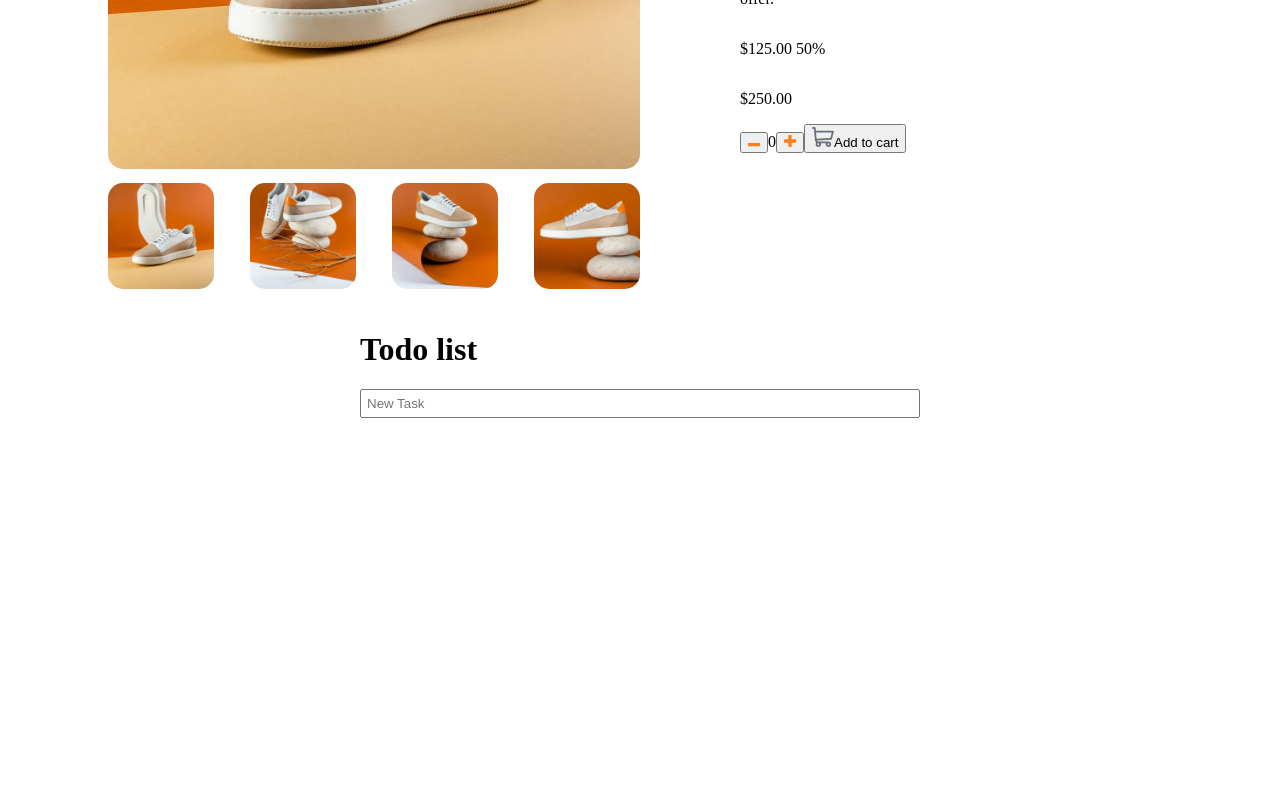
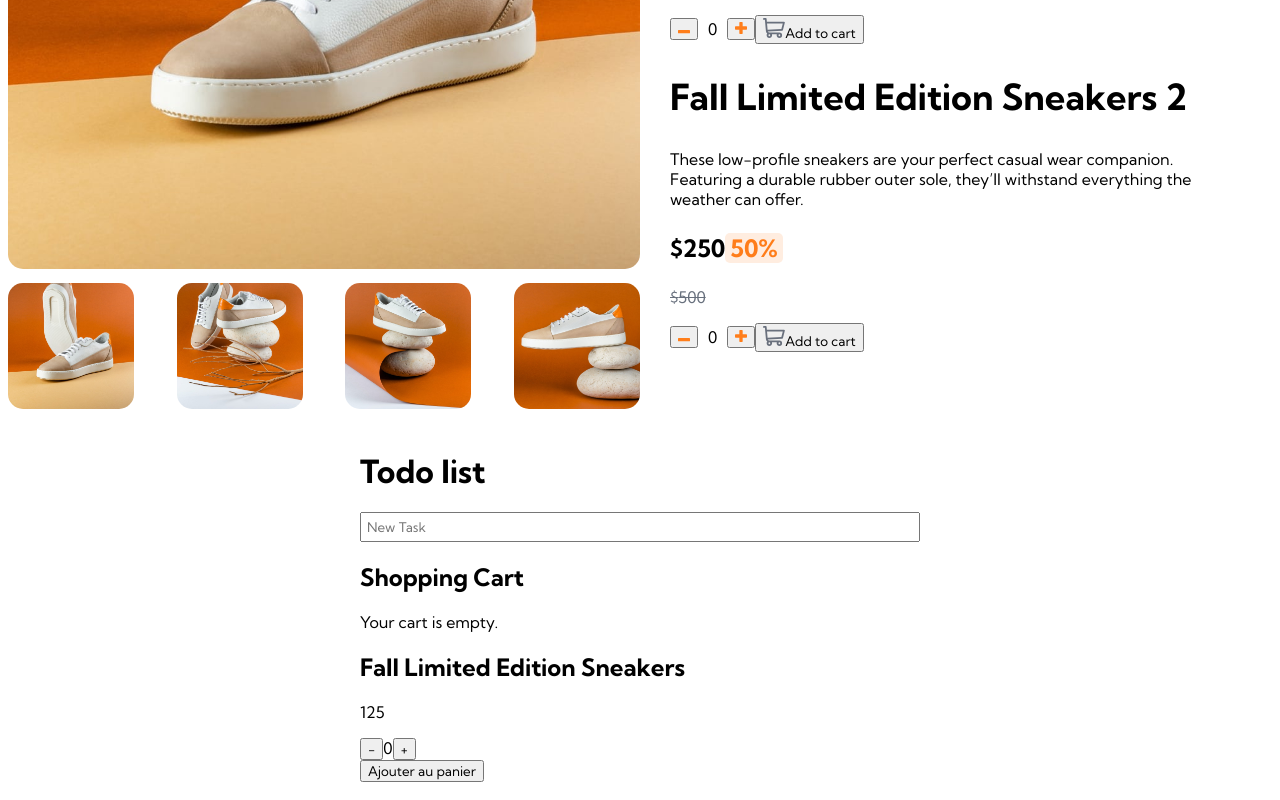
Before and after one commit to EZoVn/react-ecommerce, a React (Vite) app: page / in a window 1280 px wide. Shown: the part 520-1320 px from the top of the page. Before the commit the page ends 966 px from the top, so only its background shows below. Built offline with nearby package versions, Linux system fonts and the light colour scheme.

Commit message:
Premier resultat affichage panier dynamique

```diff
--- a/index.html
+++ b/index.html
@@ -2,11 +2,7 @@
 <html lang="en">
   <head>
     <meta charset="UTF-8" />
-    <link
-      rel="icon"
-      type="image/svg+xml"
-      href="./public/images/favicon-32x32.png"
-    />
+    <link rel="icon" type="image/svg+xml" href="./images/favicon-32x32.png" />
     <meta name="viewport" content="width=device-width, initial-scale=1.0" />
     <title>Sneakers</title>
   </head>
--- a/src/App.css
+++ b/src/App.css
@@ -1,3 +1,8 @@
+@import url("https://fonts.googleapis.com/css2?family=Kumbh+Sans:wght@400;700&display=swap");
+* {
+  font-family: "Kumbh Sans", sans-serif;
+}
+
 /* App.css */
 .app {
   max-width: 600px;
--- a/src/App.jsx
+++ b/src/App.jsx
@@ -22,6 +22,84 @@ function App() {
     );
   };
 
+  const products = [
+    { name: "Fall Limited Edition Sneakers", price: 125.0 },
+    { name: "Nike Air Force 1", price: 1250.0 },
+    { name: "Nike Air Max 270", price: 1250.0 },
+    { name: "Nike Air Jordan 1", price: 1250.0 },
+    { name: "Adidas Stan Smith", price: 1250.0 },
+    { name: "Adidas Superstar", price: 1250.0 },
+    { name: "Adidas Ultraboost", price: 1250.0 },
+    { name: "Puma Suede Classic", price: 1250.0 },
+    { name: "Puma RS-X", price: 1250.0 },
+    { name: "Puma Speedcat", price: 1250.0 },
+    { name: "Reebok Club C 85", price: 1250.0 },
+    {
+      name: "Reebok Classic Leather",
+      description: "Chaussure de marque Reebok",
+    },
+    { name: "Reebok Zig Kinetica", description: "Chaussure de marque Reebok" },
+    { name: "Asics Gel-Kayano", description: "Chaussure de marque Asics" },
+    { name: "Asics Gel-Nimbus", description: "Chaussure de marque Asics" },
+    { name: "Asics Gel-Lyte", description: "Chaussure de marque Asics" },
+  ];
+
+  const [cart, setCart] = useState([]);
+
+  function Product({ product, setCart }) {
+    const [quantity, setQuantity] = useState(0);
+
+    const addToCart = () => {
+      const productToAdd = { ...product, quantity };
+      setCart([...cart, productToAdd]);
+    };
+
+    return (
+      <div>
+        <h2>{product.name}</h2>
+        <p>{product.price}</p>
+        <div>
+          <button onClick={() => setQuantity(quantity > 1 ? quantity - 1 : 0)}>
+            -
+          </button>
+          <span>{quantity}</span>
+          <button onClick={() => setQuantity(quantity + 1)}>+</button>
+        </div>
+        <button onClick={addToCart}>Ajouter au panier</button>
+      </div>
+    );
+  }
+
+  const CartPage = ({ cart }) => {
+    return (
+      <div>
+        <h2>Shopping Cart</h2>
+        {cart.length === 0 ? (
+          <p>Your cart is empty.</p>
+        ) : (
+          <ul>
+            {cart.map((item, index) => (
+              <li
+                style={{
+                  display: "flex",
+                  listStyle: "none",
+                  padding: "10px",
+                  margin: "0",
+                }}
+                key={index}
+              >
+                <p>{item.name}</p>
+                <p>Quantity: {item.quantity}</p>
+                <p>Price: ${item.price * item.quantity}</p>
+                {/* Add any other details you want to display */}
+              </li>
+            ))}
+          </ul>
+        )}
+      </div>
+    );
+  };
+
   return (
     <div className="app">
       <h1>Todo list</h1>
@@ -42,6 +120,14 @@ function App() {
           onKeyDown={(e) => e.key === "Enter" && addTask(e.target.value)}
         />
       </div>
+      <div>
+        <CartPage cart={cart} />
+      </div>
+      <div>
+        {products.map((product) => (
+          <Product key={product.name} product={product} setCart={setCart} />
+        ))}
+      </div>
     </div>
   );
 }
--- /dev/null
+++ b/src/components/Cart.jsx
@@ -0,0 +1,34 @@
+import { useContext, useState } from "react";
+import "./navBar.css";
+import { CartContext } from "./CartContext.jsx";
+
+const Cart = () => {
+  const { cart } = useContext(CartContext);
+  const [isCartVisible, setIsCartVisible] = useState(false);
+
+  return (
+    <div className="cart" onClick={() => setIsCartVisible(!isCartVisible)}>
+      <img className="icon-cart" src="./images/icon-cart.svg" alt="Icon Cart" />
+      {isCartVisible && (
+        <div className="cart__visible">
+          <h2>Cart</h2>
+          {cart.length === 0 ? (
+            <p>Your cart is empty.</p>
+          ) : (
+            <ul>
+              {cart.map((item, index) => (
+                <li key={index}>
+                  <p>{item.name}</p>
+                  <p>Quantity: {item.quantity}</p>
+                  <p>Price: ${item.price * item.quantity}</p>
+                </li>
+              ))}
+            </ul>
+          )}
+        </div>
+      )}
+    </div>
+  );
+};
+
+export default Cart;
--- /dev/null
+++ b/src/components/CartContext.jsx
@@ -0,0 +1,13 @@
+import { createContext, useState } from "react";
+
+export const CartContext = createContext();
+
+export const CartProvider = ({ children }) => {
+  const [cart, setCart] = useState([]);
+
+  return (
+    <CartContext.Provider value={{ cart, setCart }}>
+      {children}
+    </CartContext.Provider>
+  );
+};
--- a/src/components/Navbar.jsx
+++ b/src/components/Navbar.jsx
@@ -1,9 +1,7 @@
-import { useState } from "react";
 import "./navBar.css";
+import Cart from "./Cart";
 
 const NavBar = () => {
-  const [isCartVisible, setIsCartVisible] = useState(false);
-
   return (
     <div className="navBar">
       <div className="navBar__left">
@@ -19,20 +17,7 @@ const NavBar = () => {
         </ul>
       </div>
       <div className="navBar__right">
-        <div className="cart" onClick={() => setIsCartVisible(!isCartVisible)}>
-          <img
-            className="icon-cart"
-            src="./images/icon-cart.svg"
-            alt="Icon Cart"
-          />
-          {isCartVisible && (
-            <div className="cart__visible">
-              <h2>Cart</h2>
-              {/*Article Panier */}
-            </div>
-          )}
-          <div className="hidden"></div>
-        </div>
+        <Cart />
         <div>
           <img
             className="profil"
--- a/src/components/ProductPage.jsx
+++ b/src/components/ProductPage.jsx
@@ -1,6 +1,6 @@
-import { useState } from "react";
+import { useContext, useState } from "react";
 import "./productPage.css";
-
+import { CartContext } from "./CartContext.jsx";
 const ProductPage = () => {
   const productImages = [
     "../images/image-product-1.jpg",
@@ -10,15 +10,55 @@ const ProductPage = () => {
     "../images/image-product-4.jpg",
   ];
 
-  const [quantity, setQuantity] = useState(0);
+  const products = [
+    {
+      id: 1,
+      name: "Fall Limited Edition Sneakers",
+      price: 125.0,
+      oldPrice: 250.0,
+    },
+    {
+      id: 2,
+      name: "Fall Limited Edition Sneakers 2",
+      price: 250.0,
+      oldPrice: 500.0,
+      reduction: "50%",
+    },
+  ];
 
-  const addQuantity = () => {
-    setQuantity(quantity + 1);
-    // si la quantity est a 0 break function
-  };
-  const lessQuantity = () => {
-    setQuantity(quantity - 1);
-  };
+  function Product({ product }) {
+    const { cart, setCart } = useContext(CartContext);
+    const [quantity, setQuantity] = useState(0);
+
+    const addToCart = () => {
+      const productToAdd = { ...product, quantity };
+      setCart([...cart, productToAdd]);
+      console.log("Cart Updated:", cart);
+    };
+
+    return (
+      <div className="addCart">
+        <button
+          className="addCart--quantity"
+          onClick={() => setQuantity(quantity > 1 ? quantity - 1 : 0)}
+        >
+          <img src="./images/icon-minus.svg" alt="icon minus" />
+        </button>
+        <span>{quantity}</span>
+        <button
+          className="addCart--quantity"
+          onClick={() => setQuantity(quantity + 1)}
+        >
+          <img src="./images/icon-plus.svg" alt="icon plus" />
+        </button>
+        <button className="addToCart" onClick={addToCart}>
+          <img src="./images/icon-cart.svg" alt="icon cart" />
+          Add to cart
+        </button>
+      </div>
+    );
+  }
+
   return (
     <div className="product__page">
       <div className="product__page-images">
@@ -39,8 +79,26 @@ const ProductPage = () => {
         </div>
       </div>
       <div className="product__info">
-        <h1>Sneaker Company</h1>
-        <h2>Fall Limited Edition Sneakers</h2>
+        <h1 className="product__info--title">Sneaker Company</h1>
+
+        {products.map((product) => (
+          <div key={product.id}>
+            <h2>{product.name}</h2>
+            <p>
+              These low-profile sneakers are your perfect casual wear companion.
+              Featuring a durable rubber outer sole, they’ll withstand
+              everything the weather can offer.
+            </p>
+            <p className="price">
+              ${product.price}
+              <span className="reduction">50%</span>
+            </p>
+            <p className="oldPrice">${product.oldPrice}</p>
+            <Product product={product} />
+          </div>
+        ))}
+
+        {/* <h2>Fall Limited Edition Sneakers</h2>
         <p>
           These low-profile sneakers are your perfect casual wear companion.
           Featuring a durable rubber outer sole, they’ll withstand everything
@@ -49,20 +107,19 @@ const ProductPage = () => {
         <p className="price">
           $125.00 <span className="reduction">50%</span>
         </p>
-        <p className="oldPrice">$250.00</p>
-        <div className="addCart">
-          <button onClick={lessQuantity}>
-            <img src="./images/icon-minus.svg" alt="icon minus" />
-          </button>
-          <span>{quantity}</span>
-          <button onClick={addQuantity}>
-            <img src="./images/icon-plus.svg" alt="icon plus" />
-          </button>
-          <button className="addToCart">
-            <img src="./images/icon-cart.svg" alt="icon cart" />
-            Add to cart
-          </button>
-        </div>
+        <p className="oldPrice">$250.00</p> */}
+        {/* </div> */}
+        {/* <h2>Fall Limited Edition Sneakers</h2>
+        <p>
+          These low-profile sneakers are your perfect casual wear companion.
+          Featuring a durable rubber outer sole, they’ll withstand everything
+          the weather can offer.
+        </p>
+        <p className="price">
+          $125.00 <span className="reduction">50%</span>
+        </p>
+        <p className="oldPrice">$250.00</p> */}
+        {/* <Product /> */}
       </div>
     </div>
   );
--- a/src/components/productPage.css
+++ b/src/components/productPage.css
@@ -1,10 +1,18 @@
 .product__page {
   display: flex;
   justify-content: space-around;
-  margin: 0 100px;
 }
 .product__page-images {
   max-width: 50%;
+}
+
+.product__info--title {
+  font-size: 16px;
+  text-transform: uppercase;
+  color: hsl(26, 100%, 55%);
+}
+.product__info h2 {
+  font-size: 36px;
 }
 .main-image {
   width: 100%;
@@ -29,5 +37,29 @@
   flex-direction: column;
   align-items: start;
   justify-content: center;
-  padding: 100px;
+  padding: 30px;
 }
+.price {
+  font-weight: bold;
+  font-size: 24px;
+}
+.reduction {
+  background-color: hsl(25, 100%, 94%);
+  border-radius: 5px;
+  padding: 0 5px;
+  color: hsl(26, 100%, 55%);
+}
+.oldPrice {
+  text-decoration: line-through;
+  /* color: hsl(220, 13%, 13%); */
+  color: hsl(219, 9%, 45%);
+}
+
+.addCart {
+  display: flex;
+  align-items: center;
+}
+
+.addCart span {
+  margin: 0 10px;
+}
--- a/src/main.jsx
+++ b/src/main.jsx
@@ -3,11 +3,14 @@ import ReactDOM from "react-dom/client";
 import App from "./App.jsx";
 import NavBar from "./components/Navbar.jsx";
 import ProductPage from "./components/ProductPage.jsx";
+import { CartProvider } from "./components/CartContext.jsx";
 
 ReactDOM.createRoot(document.getElementById("root")).render(
   <React.StrictMode>
-    <NavBar />
-    <ProductPage />
+    <CartProvider>
+      <NavBar />
+      <ProductPage />
+    </CartProvider>
     <App />
   </React.StrictMode>
 );
```
